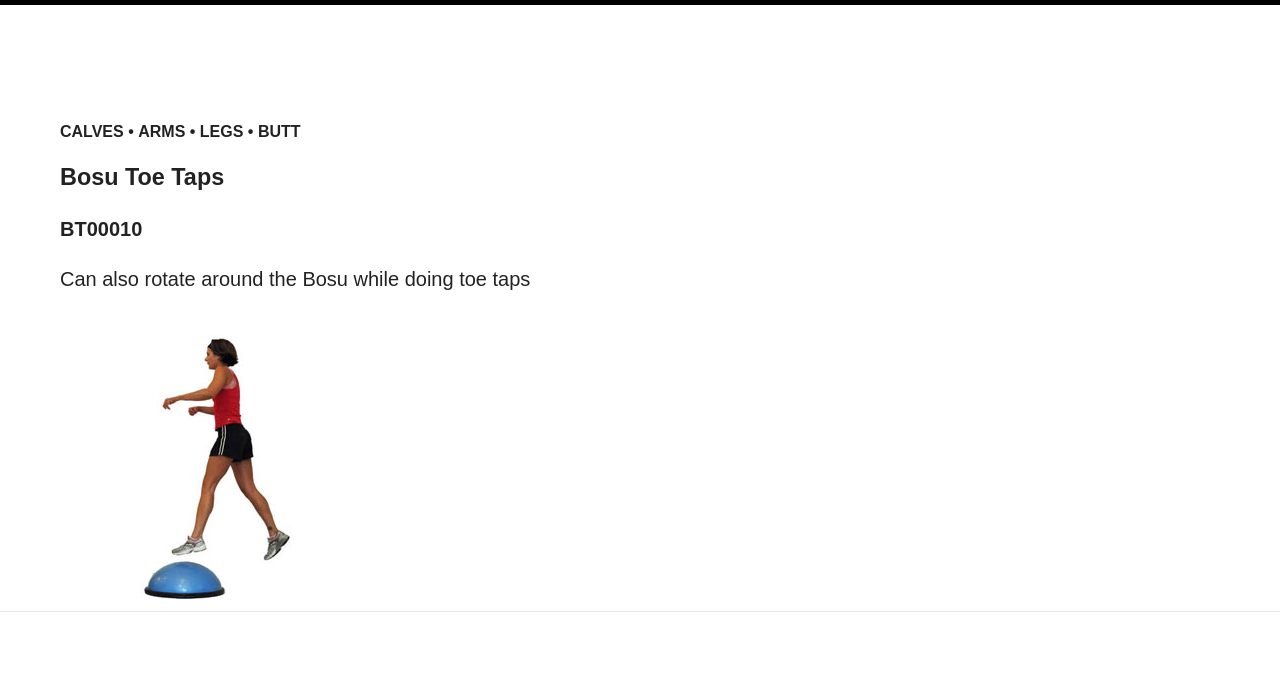
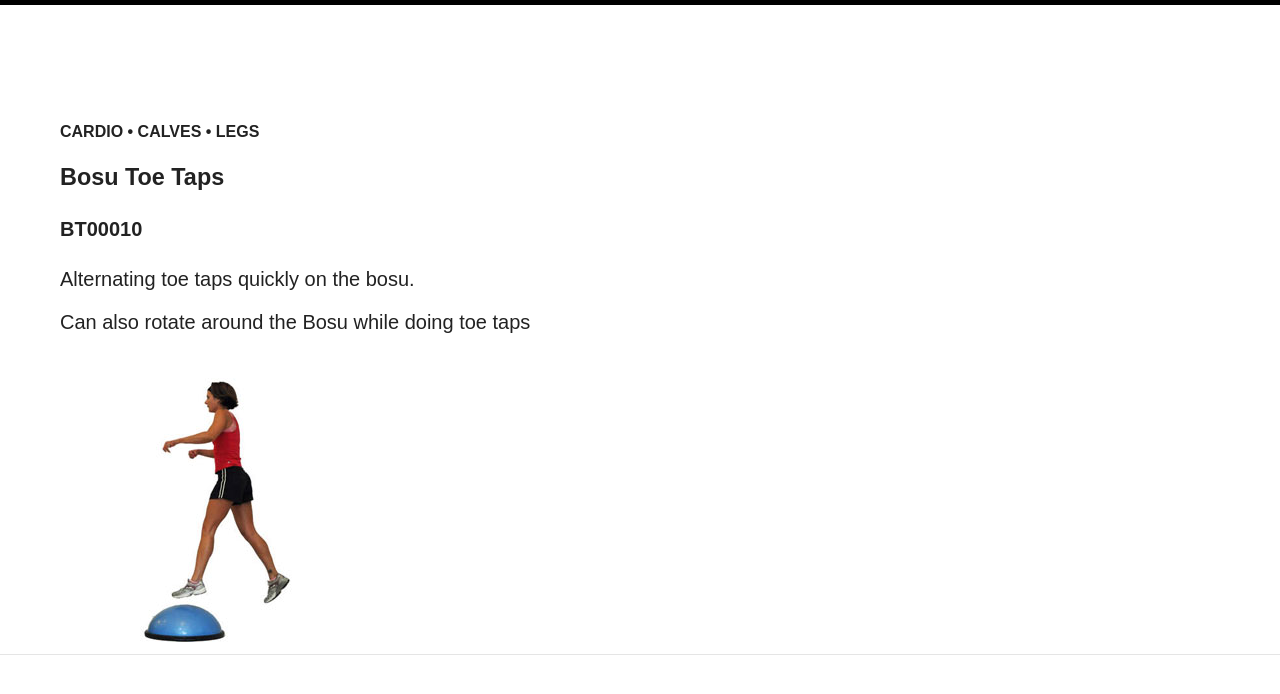
Before and after one commit to christyallen/christyallen.github.io, a Jekyll site: the page built from exercises/_posts/2014-04-15-bosu-toe-taps.md, in a window 1280 px wide. Shown: the top 694 px of the page. Built offline with Jekyll 4.4.1, drawn with Linux system fonts in a browser that asks for light colours; nearby versions of some CDN libraries.

Commit message:
Update 2014-04-15-bosu-toe-taps.md

```diff
--- a/exercises/_posts/2014-04-15-bosu-toe-taps.md
+++ b/exercises/_posts/2014-04-15-bosu-toe-taps.md
@@ -3,9 +3,11 @@
 title:  Bosu Toe Taps
 date:   2014-04-15
 categories: cardio
-tags: [calves, arms, legs, butt]
+tags: [cardio, calves, legs]
 image: bosu-toe-taps.jpg
 code: BT00010
 ---
 
+Alternating toe taps quickly on the bosu.
+
 Can also rotate around the Bosu while doing toe taps
```
